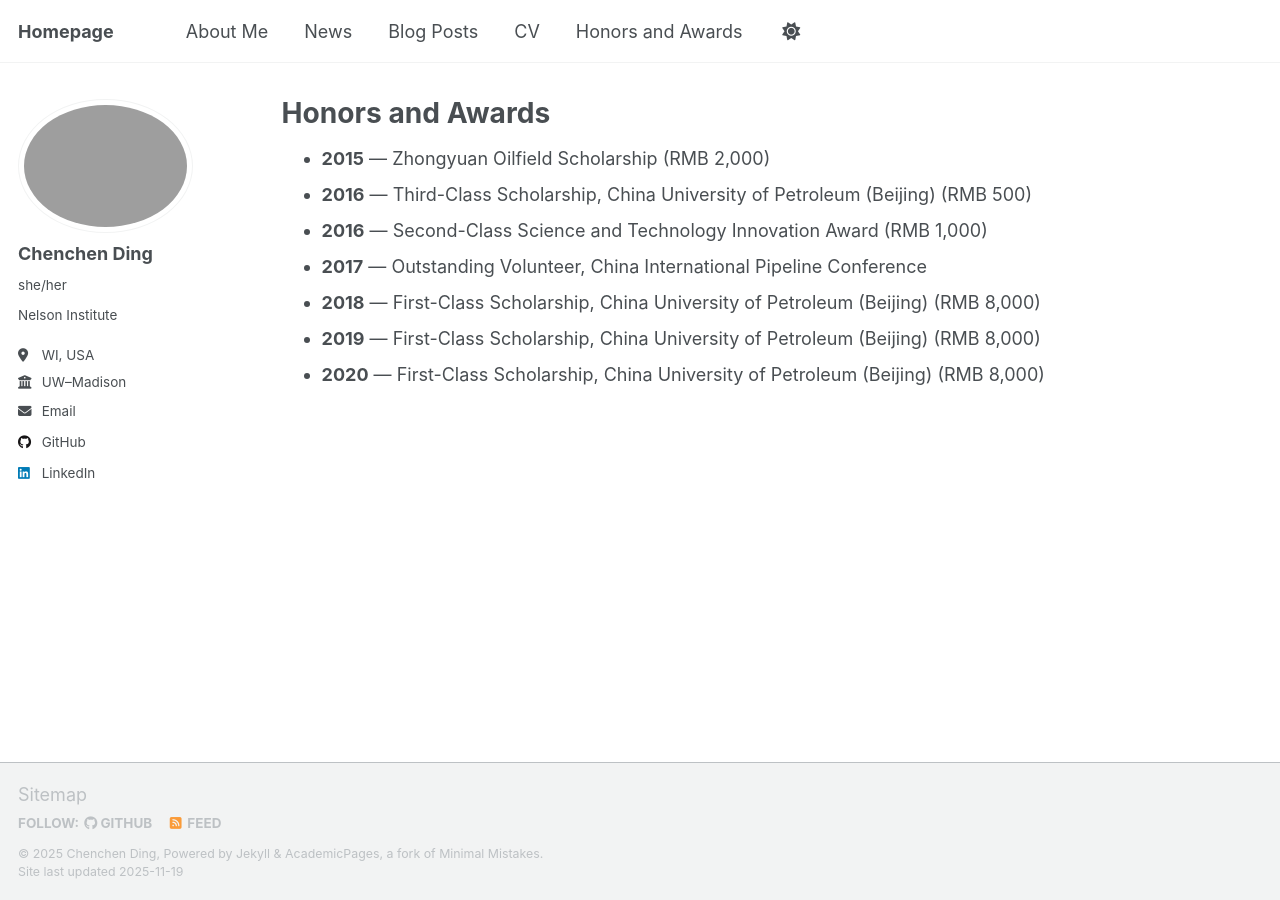
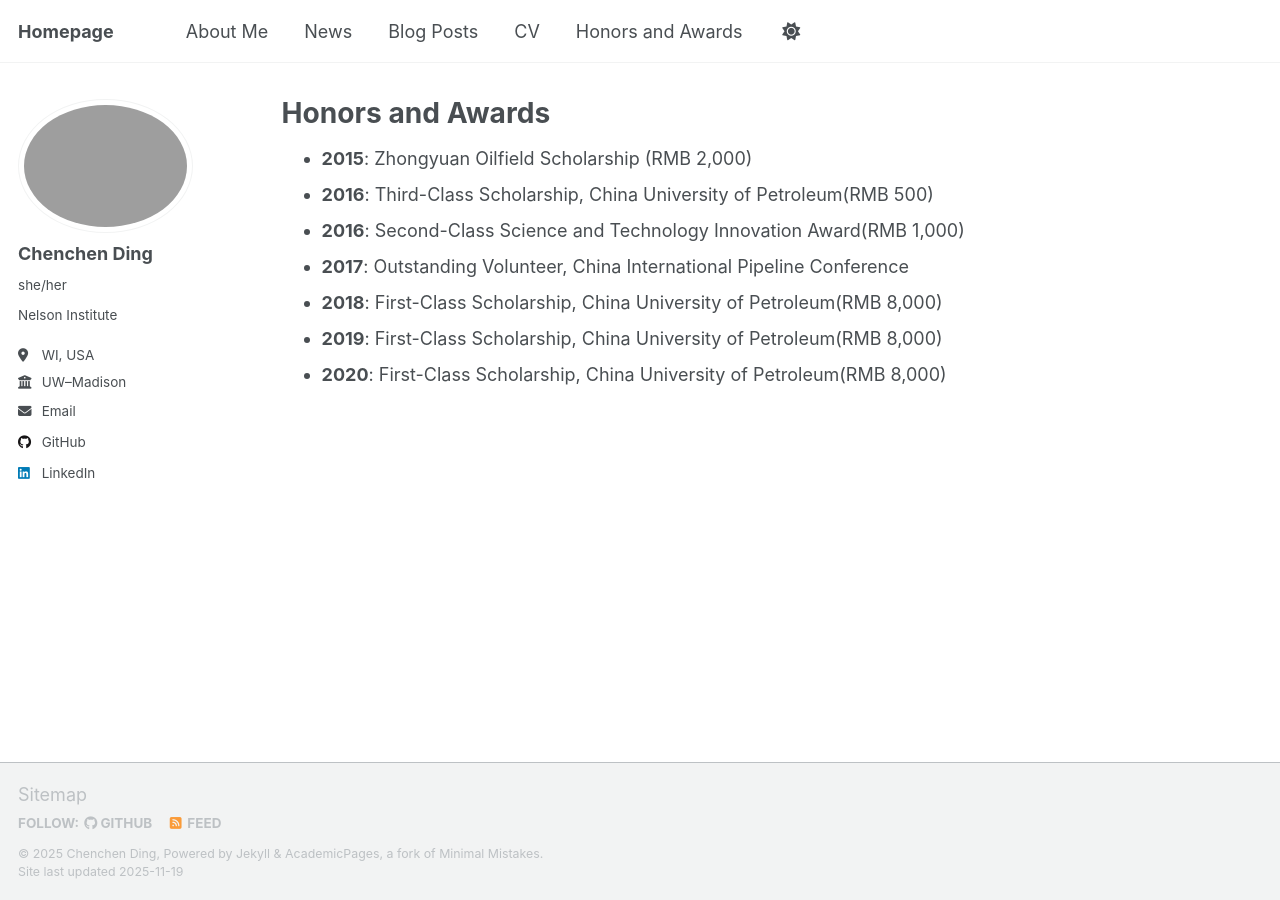
Before and after one commit to DCC0329/ChenchenDing.github.io, a Jekyll site: the page built from _pages/honors.md, in a window 1280 px wide. Built offline with Jekyll 4.4.1, drawn with Linux system fonts in a browser that asks for light colours; a script that is not in the unit is left out.

Commit message:
Update honors.md

```diff
--- a/_pages/honors.md
+++ b/_pages/honors.md
@@ -20,10 +20,10 @@ author_profile: true
 }
 </style>
 
-- **2015** — Zhongyuan Oilfield Scholarship (RMB 2,000)
-- **2016** — Third-Class Scholarship, China University of Petroleum (Beijing) (RMB 500)
-- **2016** — Second-Class Science and Technology Innovation Award (RMB 1,000)
-- **2017** — Outstanding Volunteer, China International Pipeline Conference
-- **2018** — First-Class Scholarship, China University of Petroleum (Beijing) (RMB 8,000)
-- **2019** — First-Class Scholarship, China University of Petroleum (Beijing) (RMB 8,000)
-- **2020** — First-Class Scholarship, China University of Petroleum (Beijing) (RMB 8,000)
+- **2015**: Zhongyuan Oilfield Scholarship (RMB 2,000)
+- **2016**: Third-Class Scholarship, China University of Petroleum(RMB 500)
+- **2016**: Second-Class Science and Technology Innovation Award(RMB 1,000)
+- **2017**: Outstanding Volunteer, China International Pipeline Conference
+- **2018**: First-Class Scholarship, China University of Petroleum(RMB 8,000)
+- **2019**: First-Class Scholarship, China University of Petroleum(RMB 8,000)
+- **2020**: First-Class Scholarship, China University of Petroleum(RMB 8,000)
```
